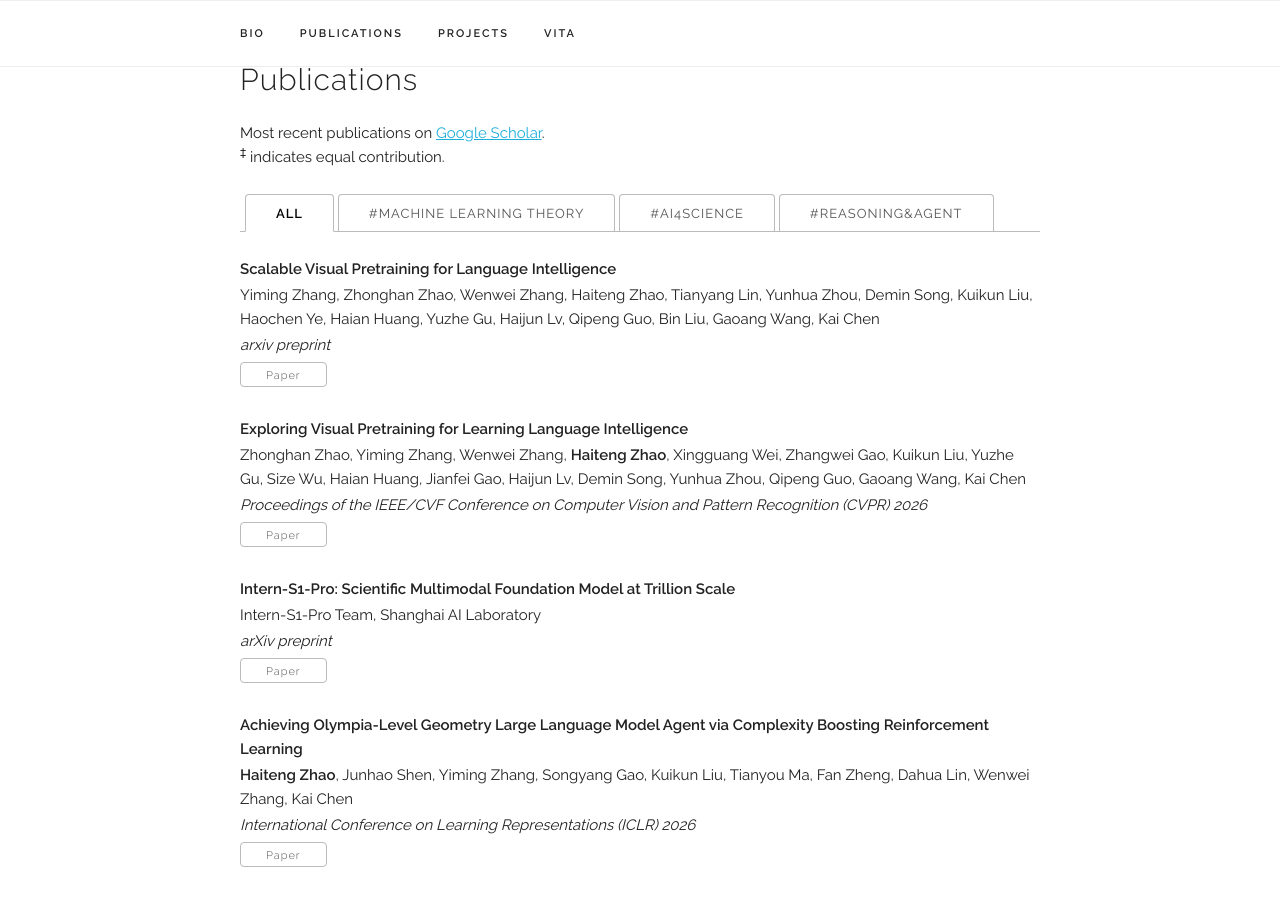
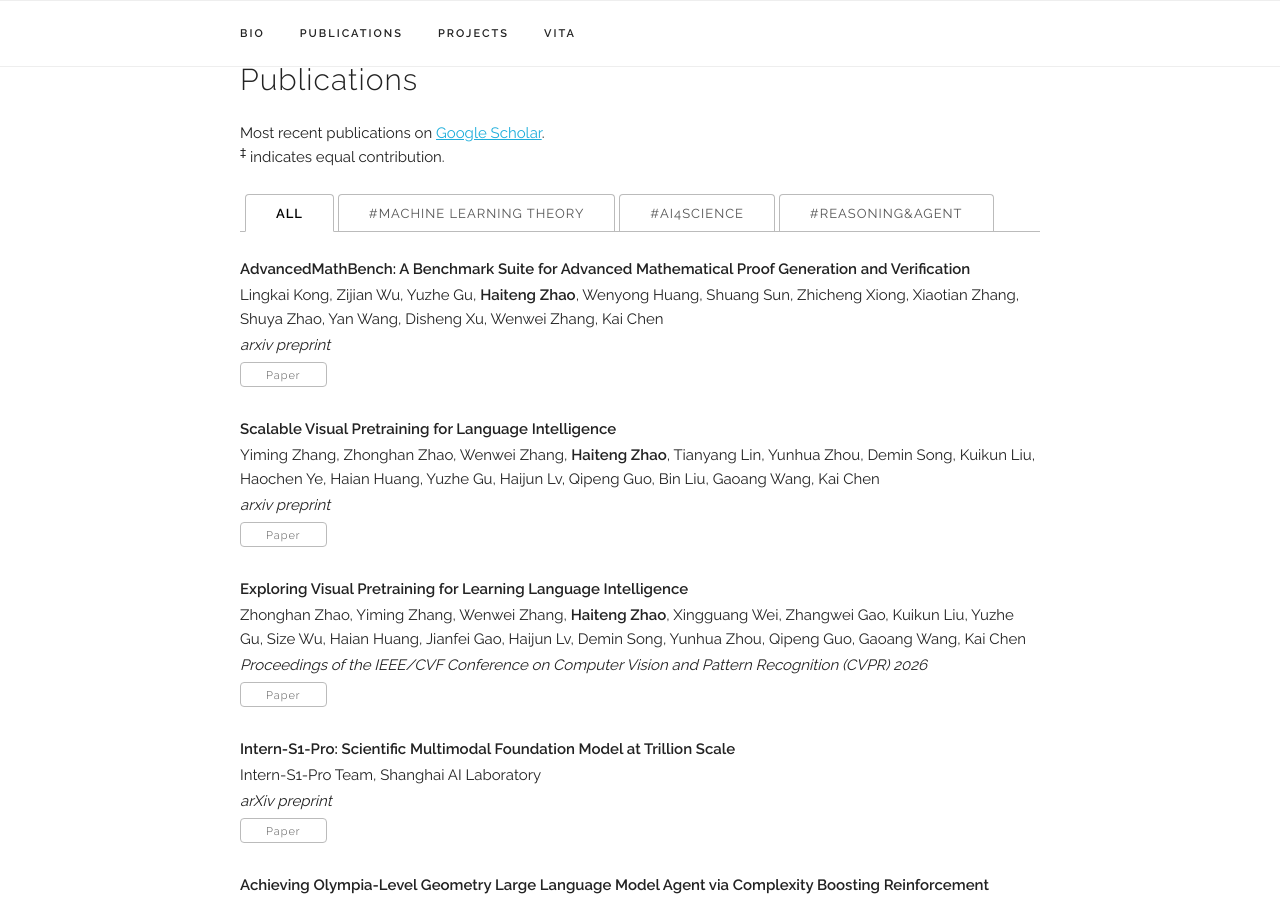
Before and after one commit to zhao-ht/haitengzhao, a Jekyll site: the page built from index.html, in a window 1280 px wide and 900 px high, scrolled down 1107 px. Built offline with Jekyll 4.4.1, drawn with Linux system fonts in a browser that asks for light colours; some web fonts are replaced.

Commit message:
Update publications.yaml

```diff
--- a/_data/publications.yaml
+++ b/_data/publications.yaml
@@ -1,6 +1,13 @@
 papers:
+  - title: "AdvancedMathBench: A Benchmark Suite for Advanced Mathematical Proof Generation and Verification"
+    authors: "Lingkai Kong, Zijian Wu, Yuzhe Gu, <b>Haiteng Zhao</b>, Wenyong Huang, Shuang Sun, Zhicheng Xiong, Xiaotian Zhang, Shuya Zhao, Yan Wang, Disheng Xu, Wenwei Zhang, Kai Chen"
+    venue: "arxiv preprint"
+    paper_pdf: "https://arxiv.org/pdf/2607.11849"
+    ai4science: n
+    agent: n
+
   - title: "Scalable Visual Pretraining for Language Intelligence"
-    authors: "Yiming Zhang, Zhonghan Zhao, Wenwei Zhang, Haiteng Zhao, Tianyang Lin, Yunhua Zhou, Demin Song, Kuikun Liu, Haochen Ye, Haian Huang, Yuzhe Gu, Haijun Lv, Qipeng Guo, Bin Liu, Gaoang Wang, Kai Chen"
+    authors: "Yiming Zhang, Zhonghan Zhao, Wenwei Zhang, <b>Haiteng Zhao</b>, Tianyang Lin, Yunhua Zhou, Demin Song, Kuikun Liu, Haochen Ye, Haian Huang, Yuzhe Gu, Haijun Lv, Qipeng Guo, Bin Liu, Gaoang Wang, Kai Chen"
     venue: "arxiv preprint"
     paper_pdf: "https://arxiv.org/pdf/2607.09657"
     ai4science: n
```
